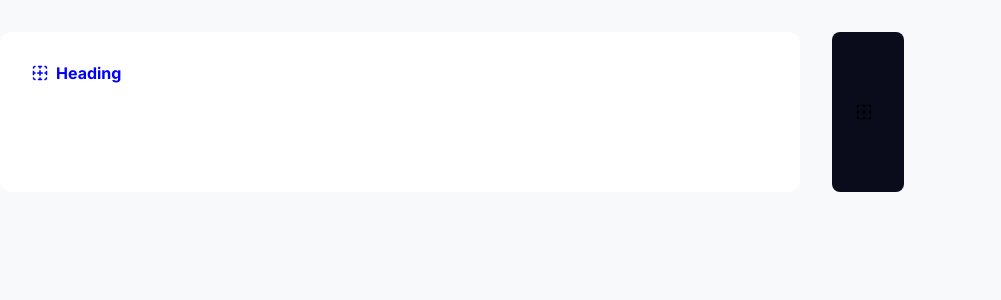
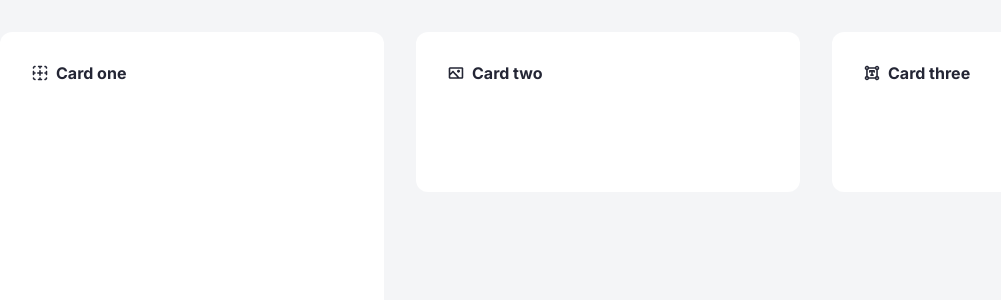
Before and after one commit to stritar/test-range, a React (Vite) app in the folder area51/: page / in a window 1280 px wide. Shown: the top 300 px of the page, without its empty margins (32-1033 px from the left). Built offline with nearby package versions, Linux system fonts and the light colour scheme; a web font is replaced by a local one.

Commit message:
dasd
sadasdasd

```diff
--- a/area51/src/App.jsx
+++ b/area51/src/App.jsx
@@ -1,12 +1,24 @@
 import { Card } from './components/Card/Card';
-import { Badge } from './components/Badge/Badge';
 import styles from './App.module.css';
 
 export default function App() {
   return (
     <div className={styles.container}>
-      <Card className={styles.card} />
-      <Badge />
+      <Card
+        className={styles.cardTall}
+        icon="placeholder"
+        heading="Card one"
+      />
+      <Card
+        className={styles.card}
+        icon="image"
+        heading="Card two"
+      />
+      <Card
+        className={styles.card}
+        icon="text"
+        heading="Card three"
+      />
     </div>
   );
 }
--- a/area51/src/App.module.css
+++ b/area51/src/App.module.css
@@ -3,15 +3,23 @@
   grid-template-columns: repeat(var(--sem-layout-columns), 1fr);
   gap: var(--sem-layout-gutter);
   padding: var(--sem-layout-margin);
+  background-color: var(--sem-body-background, #f4f5f7);
+  min-height: 100vh;
 }
 
 .card {
-  grid-column: span 8;
-  width: 100%;
+  grid-column: span 4;
+  min-height: 160px;
+}
+
+.cardTall {
+  grid-column: span 4;
+  min-height: 476px;
 }
 
 @media (max-width: 768px) {
-  .card {
+  .card,
+  .cardTall {
     grid-column: span 4;
   }
 }
--- a/area51/src/components/Badge/Badge.jsx
+++ /dev/null
@@ -1,18 +0,0 @@
-import { Icon } from '../Icon/Icon';
-import styles from './Badge.module.css';
-
-/**
- * Badge component with icon.
- *
- * @param {string} [icon='placeholder'] - Icon name to display
- * @param {string} [className] - Additional class names
- */
-export function Badge({ icon = 'placeholder', className = '', ...rest }) {
-  const rootClass = [styles.root, className].filter(Boolean).join(' ');
-
-  return (
-    <div className={rootClass} {...rest}>
-      <Icon name={icon} size="sm" ariaLabel="" />
-    </div>
-  );
-}
--- a/area51/src/components/Badge/Badge.module.css
+++ /dev/null
@@ -1,7 +0,0 @@
-.root {
-  display: flex;
-  align-items: center;
-  padding: var(--core-space--0300) var(--core-space--0600);
-  background: var(--sem-background--inverted);
-  border-radius: var(--core-border-radius--sm);
-}
--- a/area51/src/components/Badge/index.js
+++ /dev/null
@@ -1 +0,0 @@
-export { Badge } from './Badge';
--- a/area51/src/components/Card/Card.module.css
+++ b/area51/src/components/Card/Card.module.css
@@ -13,7 +13,7 @@
   display: flex;
   align-items: center;
   gap: var(--component-card--header-gap);
-  color: blue;
+  color: var(--component-card--header-color);
 }
 
 .heading {
--- a/area51/src/styles/design-tokens/core.css
+++ b/area51/src/styles/design-tokens/core.css
@@ -12,40 +12,40 @@
   --core-border-radius--xxl: 99999px;
 
   /* Colors - neutral */
-  --core-color-neutral--0000: rgb(255 255 255);
-  --core-color-neutral--0050: rgb(248 249 251);
-  --core-color-neutral--0100: rgb(240 241 245);
-  --core-color-neutral--0200: rgb(229 231 235);
-  --core-color-neutral--0300: rgb(215 217 223);
-  --core-color-neutral--0400: rgb(205 207 214);
-  --core-color-neutral--0500: rgb(195 198 207);
-  --core-color-neutral--0600: rgb(184 186 198);
-  --core-color-neutral--0700: rgb(174 177 190);
-  --core-color-neutral--0800: rgb(165 167 183);
-  --core-color-neutral--0900: rgb(155 158 174);
-  --core-color-neutral--1000: rgb(129 134 154);
-  --core-color-neutral--1100: rgb(105 110 132);
-  --core-color-neutral--1200: rgb(61 63 78);
-  --core-color-neutral--1300: rgb(36 38 53);
-  --core-color-neutral--1400: rgb(10 12 27);
+  --core-color-neutral--0000: #ffffff;
+  --core-color-neutral--0050: #f4f5f7;
+  --core-color-neutral--0100: #f0f1f5;
+  --core-color-neutral--0200: #e5e7eb;
+  --core-color-neutral--0300: #d7d9df;
+  --core-color-neutral--0400: #cdcfd6;
+  --core-color-neutral--0500: #c3c6cf;
+  --core-color-neutral--0600: #b8bac6;
+  --core-color-neutral--0700: #aeb1be;
+  --core-color-neutral--0800: #a5a7b7;
+  --core-color-neutral--0900: #9b9eae;
+  --core-color-neutral--1000: #81869a;
+  --core-color-neutral--1100: #696e84;
+  --core-color-neutral--1200: #3d3f4e;
+  --core-color-neutral--1300: #242635;
+  --core-color-neutral--1400: #0a0c1b;
 
   /* Colors - primary */
-  --core-color-primary--0000: rgb(255 255 255);
-  --core-color-primary--0050: rgb(225 228 248);
-  --core-color-primary--0100: rgb(209 214 245);
-  --core-color-primary--0200: rgb(179 187 239);
-  --core-color-primary--0300: rgb(164 174 235);
-  --core-color-primary--0400: rgb(149 160 232);
-  --core-color-primary--0500: rgb(133 147 229);
-  --core-color-primary--0600: rgb(118 133 225);
-  --core-color-primary--0700: rgb(103 120 222);
-  --core-color-primary--0800: rgb(78 95 196);
-  --core-color-primary--0900: rgb(52 69 171);
-  --core-color-primary--1000: rgb(27 44 145);
-  --core-color-primary--1100: rgb(1 18 120);
-  --core-color-primary--1200: rgb(0 0 95);
-  --core-color-primary--1300: rgb(0 0 69);
-  --core-color-primary--1400: rgb(0 0 0);
+  --core-color-primary--0000: #ffffff;
+  --core-color-primary--0050: #e1e4f8;
+  --core-color-primary--0100: #d1d6f5;
+  --core-color-primary--0200: #b3bbef;
+  --core-color-primary--0300: #a4aeeb;
+  --core-color-primary--0400: #95a0e8;
+  --core-color-primary--0500: #8593e5;
+  --core-color-primary--0600: #7685e1;
+  --core-color-primary--0700: #6778de;
+  --core-color-primary--0800: #4e5fc4;
+  --core-color-primary--0900: #3445ab;
+  --core-color-primary--1000: #1b2c91;
+  --core-color-primary--1100: #011278;
+  --core-color-primary--1200: #00005f;
+  --core-color-primary--1300: #000045;
+  --core-color-primary--1400: #000000;
 
   /* Typography - font family */
   --core-font-family--body: 'inter';
--- a/area51/src/styles/design-tokens/semantic.css
+++ b/area51/src/styles/design-tokens/semantic.css
@@ -6,7 +6,7 @@
 
 :root {
   /* Background */
-  --body-background: var(--sem-background--light);
+  --sem-body-background: var(--sem-background--light);
   --sem-background--inverted: var(--core-color-neutral--1400);
   --sem-background--light: var(--core-color-neutral--0050);
   --sem-background--muted: var(--core-color-neutral--0300);
```
Also changed, not shown: 2 other files (tests, documents, lock files or other folders).
